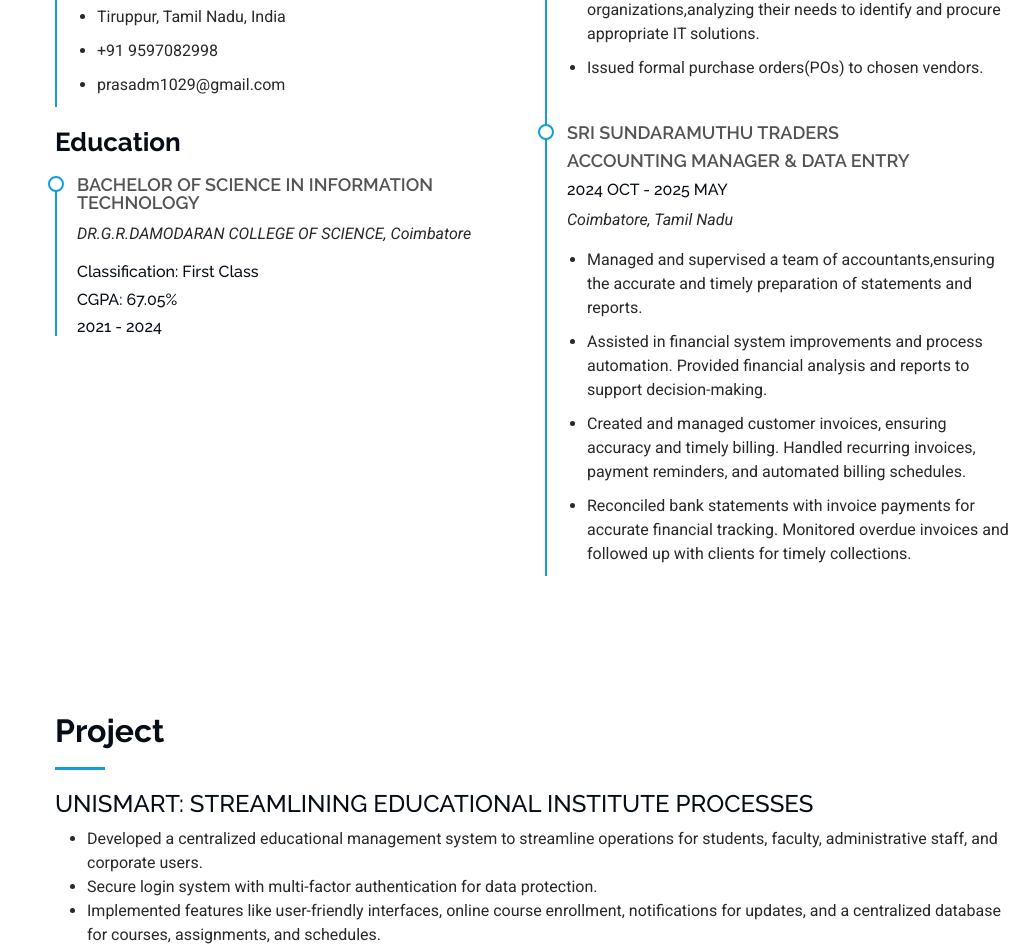
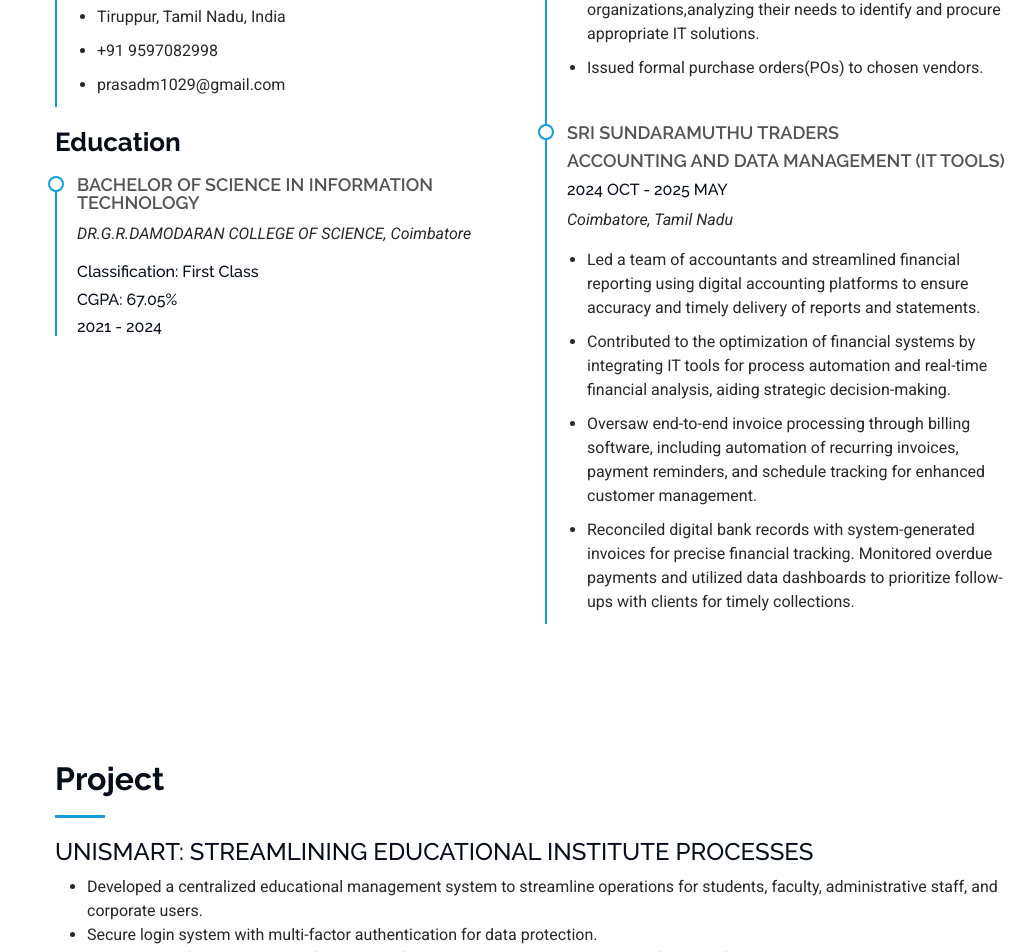
Before and after one commit to Prasad-29/prasad-29.github.io, a plain HTML site: page index.html in a window 1280 px wide. Shown: the part 2736-3688 px from the top of the page, without its empty margins (257-1280 px from the left). Drawn offline with Linux system fonts and the light colour scheme.

Commit message:
Update HTML content
Update HTML content

```diff
--- a/index.html
+++ b/index.html
@@ -266,14 +266,14 @@
 
             <div class="resume-item">
               <h4>SRI SUNDARAMUTHU TRADERS</h4>
-              <h4>ACCOUNTING MANAGER & DATA ENTRY  </h4>
+              <h4>Accounting and Data Management (IT Tools)  </h4>
               <h6>2024 OCT - 2025 MAY </h6>
               <p><em>Coimbatore, Tamil Nadu </em></p>
               <ul>
-                <li>Managed and supervised a team of accountants,ensuring the accurate and timely preparation of statements and reports.</li>
-                <li> Assisted in financial system improvements and process automation. Provided financial analysis and reports to support decision-making.</li>
-                <li>Created and managed customer invoices, ensuring accuracy and timely billing. Handled recurring invoices, payment reminders, and automated billing schedules.</li>
-                <li>Reconciled bank statements with invoice payments for accurate financial tracking. Monitored overdue invoices and followed up with clients for timely collections.</li>
+                <li>Led a team of accountants and streamlined financial reporting using digital accounting platforms to ensure accuracy and timely delivery of reports and statements.</li>
+                <li>Contributed to the optimization of financial systems by integrating IT tools for process automation and real-time financial analysis, aiding strategic decision-making.</li>
+                <li>Oversaw end-to-end invoice processing through billing software, including automation of recurring invoices, payment reminders, and schedule tracking for enhanced customer management.</li>
+                <li>Reconciled digital bank records with system-generated invoices for precise financial tracking. Monitored overdue payments and utilized data dashboards to prioritize follow-ups with clients for timely collections.</li>
               </ul>
             </div><!-- Edn Resume Item -->
 
```
